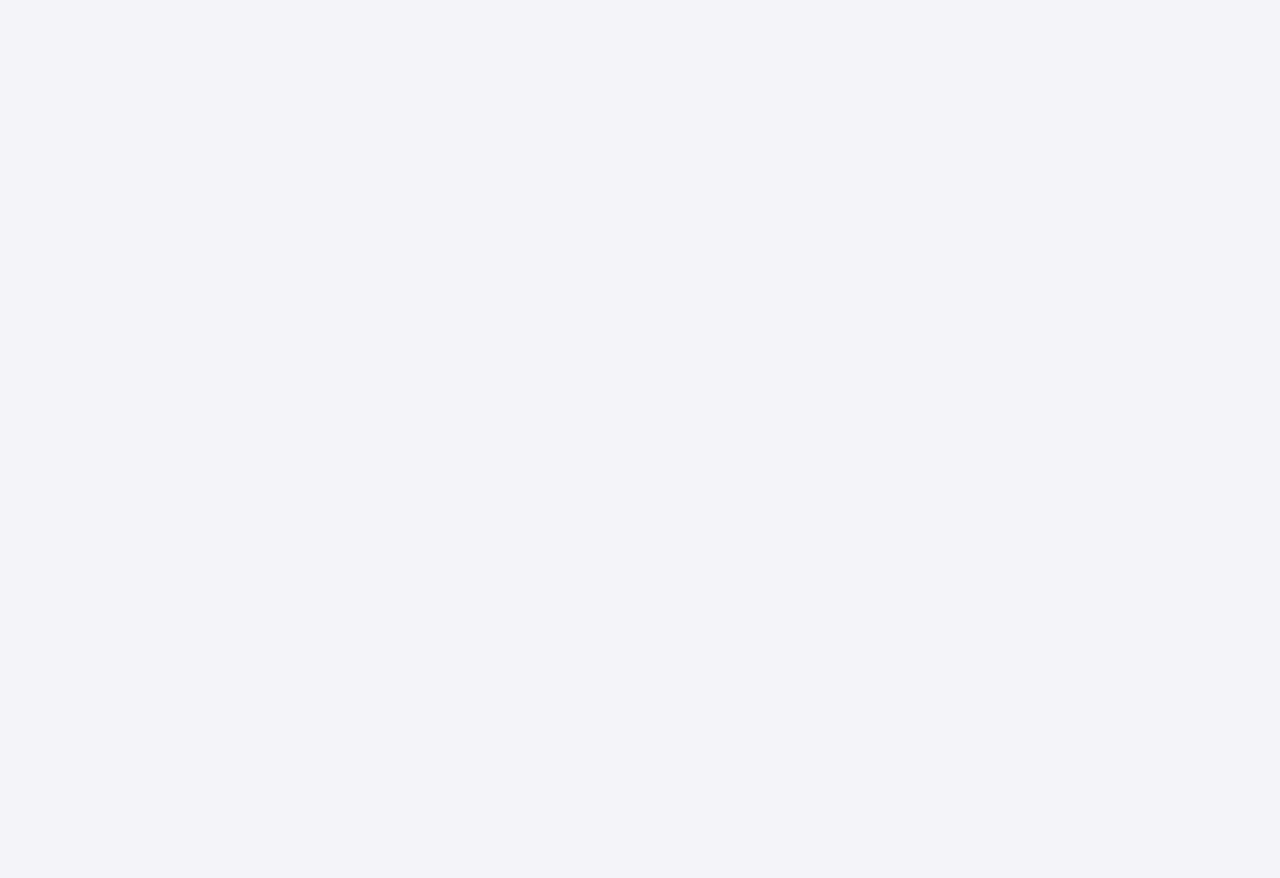
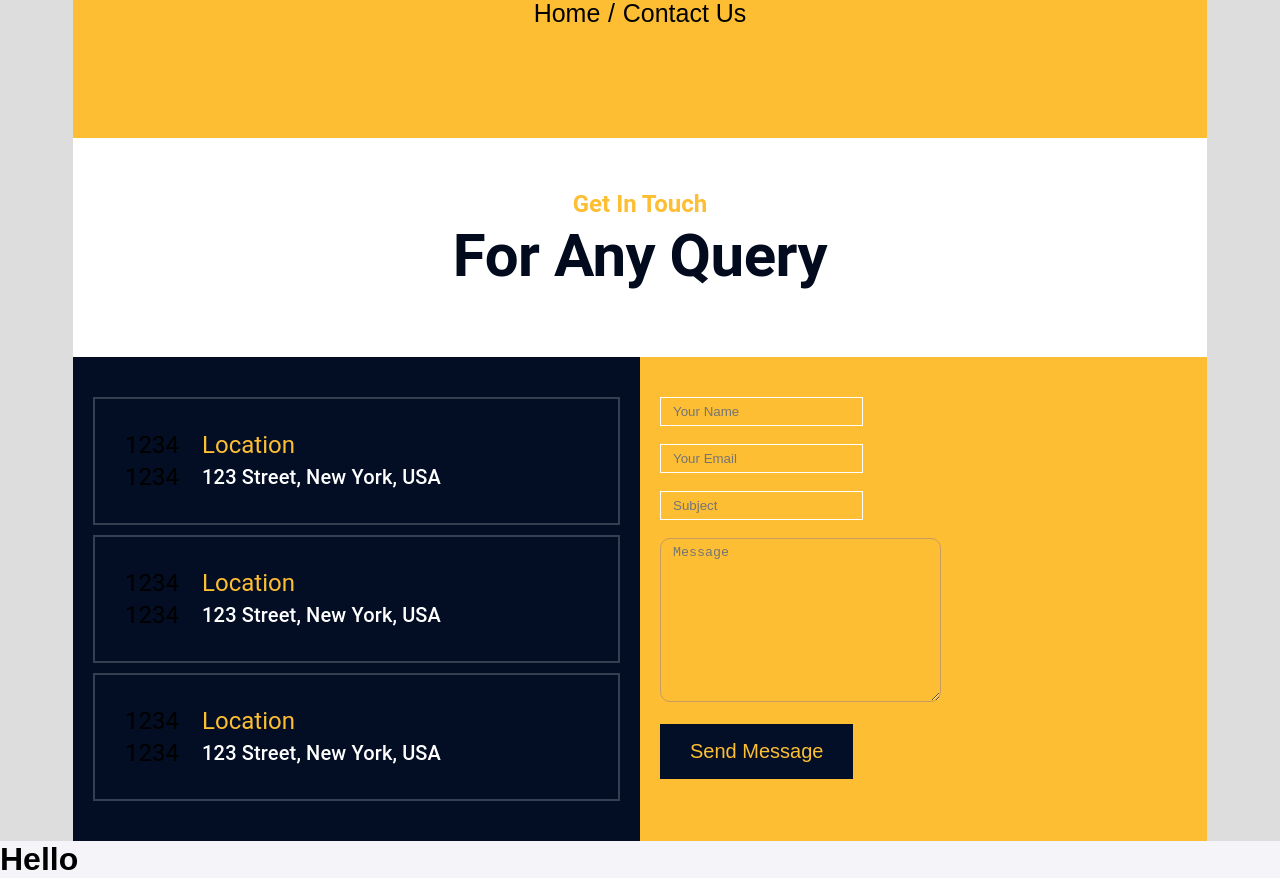
Before and after one commit to muxtorov-xusrav/buldozer32, a React (Create React App) app: page /contact in a window 1280 px wide. Shown: the part 200-1078 px from the top of the page. Before the commit the page ends 800 px from the top, so only its background shows below. Built offline with nearby package versions, Linux system fonts and the light colour scheme.

Commit message:
contact tayyor

```diff
--- a/src/pages/contact/contact.jsx
+++ b/src/pages/contact/contact.jsx
@@ -1,11 +1,130 @@
-import React from 'react'
+import styles from './contact.module.css'
+import { Box, Grid, Typography } from '@mui/material'
+import { styled } from '@mui/material/styles';
 
-const contact = () => {
-  return (
-    <div>
-      contact
-    </div>
-  )
-}
+const Item = styled(Box)(({ theme }) => ({
+    margin: '10px',
+    padding: '30px',
+    border: '2px solid #353F52'
+}));
+const Contact = () => {
+    return (
+        <Box sx={{ background: '#DDDDDD', padding: '0px 73px' }} >
+            <Box sx={{ background: '#FDBE33', padding: '90px 0px' }} >
+                <Box display={'flex'} justifyContent={'center'} >
+                    <Box>
+                        <Typography color={'#020B1E'} fontWeight={'bold'} padding={'0px 0px 5px'} margin={'0px 0px 10px'} variant='h2' >
+                            Our Team
+                        </Typography>
+                        <Box display={'flex'} justifyContent={'center'} >
+                            <Box sx={{ height: '2px', width: '100px', background: '#020B1E' }} ></Box>
+                        </Box>
 
-export default contact
+                        <Box display={'flex'} justifyContent={'center'} fontSize={'25px'} padding={'20px 0px'} gap={'3%'} >
+                            <Box>
+                                Home
+                            </Box>
+                            /
+                            <Box>
+                                Contact Us
+                            </Box>
+                        </Box>
+                    </Box>
+                </Box>
+            </Box>
+
+
+            <Box sx={{ background: '#FFFFFF' }} >
+
+                <Box textAlign={'center'} padding={'50px'} >
+                    <Typography variant='h5' fontWeight={'bold'} color={'#FDBE33'} >
+                        Get In Touch
+                    </Typography>
+                    <Typography variant='h2' fontWeight={'bold'} color={'#020B1E'} >
+                        For Any Query
+                    </Typography>
+                </Box>
+
+
+                <Grid container marginTop={'15px'} >
+                    <Grid sx={{ background: '#030E24' }} md={6} sm={12} xs={12} >
+                        <Box padding={'30px 10px'} >
+                            <Item>
+                                <Box display={'flex'} gap={'5%'} >
+                                    <Box>
+                                        <Typography variant='h5' >
+                                            1234 <br />1234
+                                        </Typography>
+                                    </Box>
+                                    <Box>
+                                        <Typography color={'#FDBE33'} variant='h5' >
+                                            Location
+                                        </Typography>
+                                        <Typography color={'white'} variant='h6' >
+                                            123 Street, New York, USA
+                                        </Typography>
+                                    </Box>
+                                </Box>
+                            </Item>
+                            <Item>
+                                <Box display={'flex'} gap={'5%'} >
+                                    <Box>
+                                        <Typography variant='h5' >
+                                            1234 <br />1234
+                                        </Typography>
+                                    </Box>
+                                    <Box>
+                                        <Typography color={'#FDBE33'} variant='h5' >
+                                            Location
+                                        </Typography>
+                                        <Typography color={'white'} variant='h6' >
+                                            123 Street, New York, USA
+                                        </Typography>
+                                    </Box>
+                                </Box>
+                            </Item>
+                            <Item>
+                                <Box display={'flex'} gap={'5%'} >
+                                    <Box>
+                                        <Typography variant='h5' >
+                                            1234 <br />1234
+                                        </Typography>
+                                    </Box>
+                                    <Box>
+                                        <Typography color={'#FDBE33'} variant='h5' >
+                                            Location
+                                        </Typography>
+                                        <Typography color={'white'} variant='h6' >
+                                            123 Street, New York, USA
+                                        </Typography>
+                                    </Box>
+                                </Box>
+                            </Item>
+                        </Box>
+                    </Grid>
+                    <Grid sx={{ background: '#FDBE33' }} md={6} sm={12} xs={12} >
+                        <Box padding={'40px 20px'} >
+                            <Box>
+                                <input type="text" placeholder='Your Name' className={styles.inp} name="" id="" />
+                            </Box><br />
+                            <Box>
+                                <input type="text" placeholder='Your Email' className={styles.inp} name="" id="" />
+                            </Box><br />
+                            <Box>
+                                <input type="text" placeholder='Subject' className={styles.inp} name="" id="" />
+                            </Box><br />
+                            <Box>
+                                <textarea name="" placeholder='Message' style={{ width: 'auto', height: 'auto', border: '1.5px solid #C79C60', padding: '6px 12px', borderRadius: '10px',background:'#FDBE33' }} id="" cols="30" rows="10"></textarea>
+                            </Box><br />
+                            <button className={styles.btn} >Send Message</button>
+                        </Box>
+                    </Grid>
+                </Grid>
+
+            </Box>
+
+
+        </Box>
+    )
+};
+export default Contact;
--- /dev/null
+++ b/src/pages/contact/contact.module.css
@@ -0,0 +1,20 @@
+*{
+    margin: 0px;
+    padding: 0px;
+    box-sizing: border-box;
+}
+
+.inp {
+    padding: 6px 12px;
+    border: 1.5px solid white;
+    width: auto;
+    height: auto;
+    background: #FDBE33;
+}
+.btn{
+    padding:16px 30px ;
+    font-size: 20px;
+    color: #FDBE33;
+    border: 0px;
+    background-color: #030F27;
+}
```
